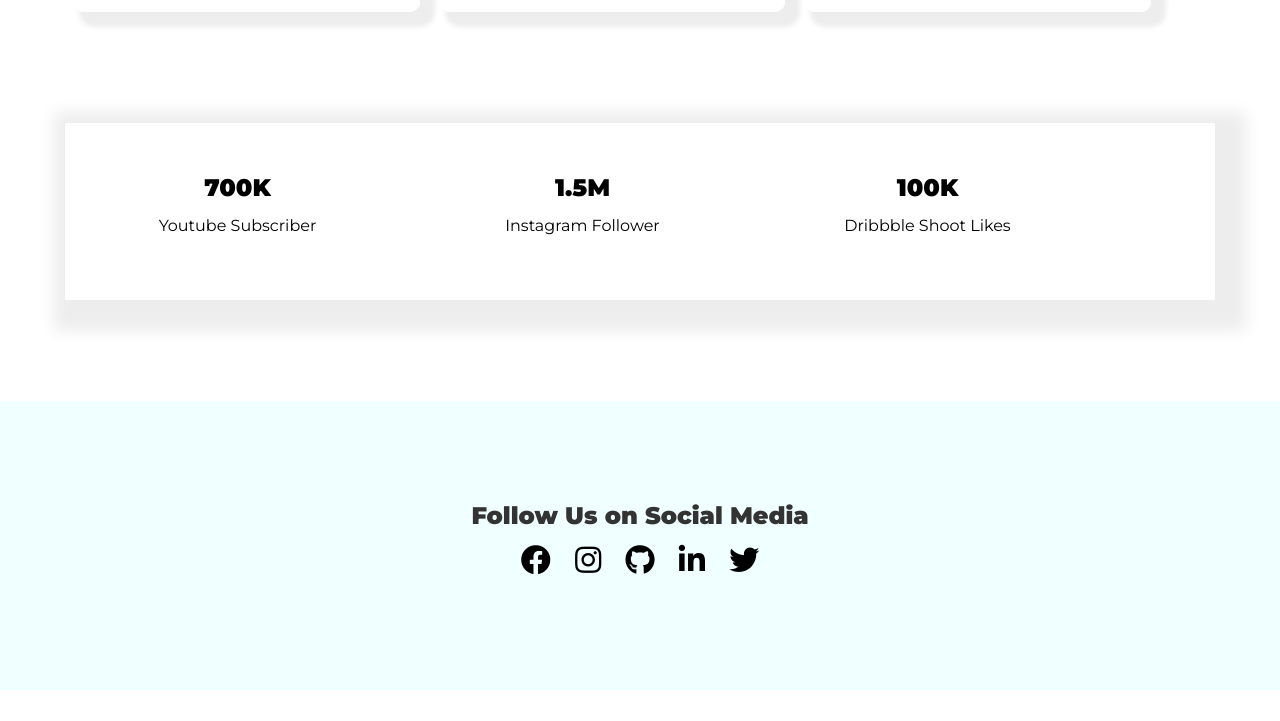
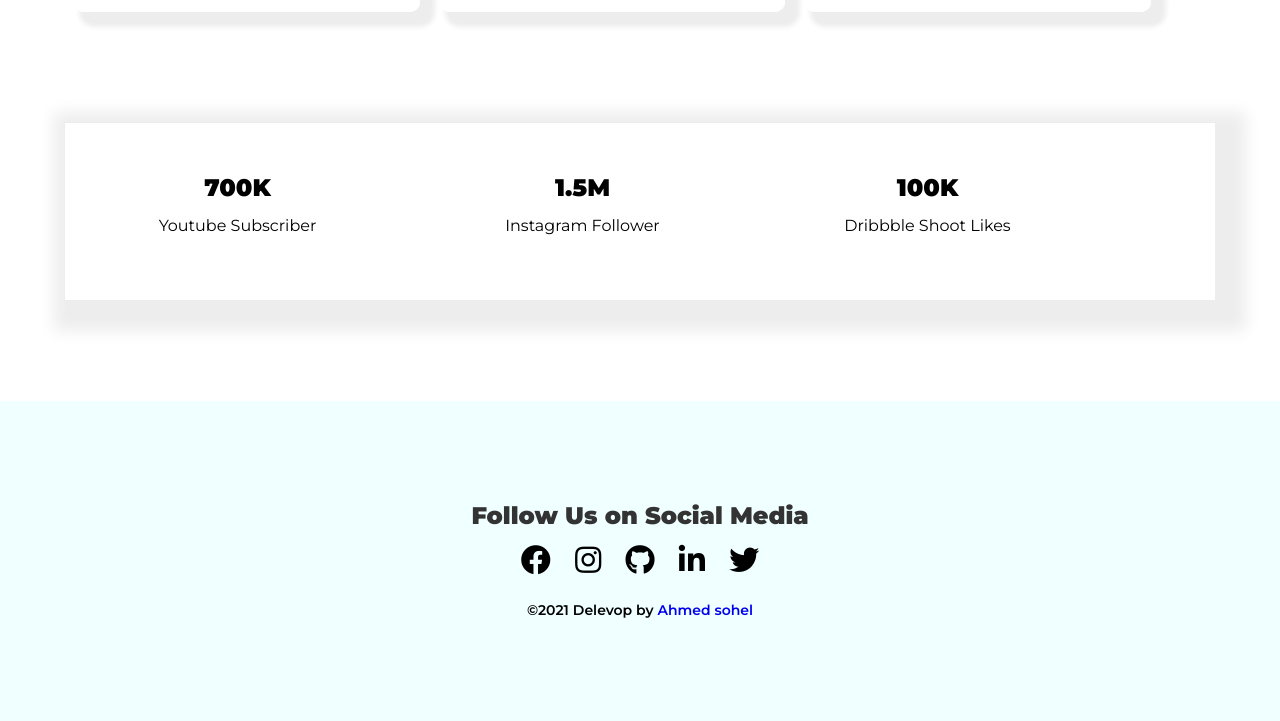
Before and after one commit to webcoder00/ecofood-resturant-website, a plain HTML site: page index.html in a window 1280 px wide. Shown: the part 2303-3024 px from the top of the page. Before the commit the page ends 2993 px from the top, so only its background shows below. Drawn offline with Linux system fonts and the light colour scheme.

Commit message:
copyright text added

```diff
--- a/index.html
+++ b/index.html
@@ -104,6 +104,9 @@
         <a href="https://github.com/" target="_blank"><i class="fab fa-github"></i></a>
         <a href="https://www.linkedin.com/" target="_blank"><i class="fab fa-linkedin-in"></i></a>
         <a href="https://twitter.com/" target="_blank:><i class="fab fa-twitter"></i></a>
+        <div class="copyright">
+            <p>&copy;2021 Delevop by <a href="https://www.facebook.com/ah.sohel.me" target="_blank"> Ahmed sohel</a></p>
+        </div>
     </footer>
 </body>
 </html>
--- a/style.css
+++ b/style.css
@@ -217,3 +217,9 @@ footer h2{
     padding: 10px;
     transform: scale(1.1);
 }
+.copyright p{
+    font-size: 14px;
+    line-height: 1.5;
+    font-weight: 600;
+    margin-top: 10px;
+}
```
